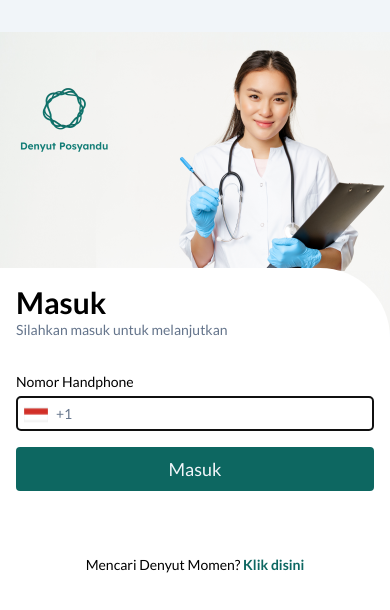
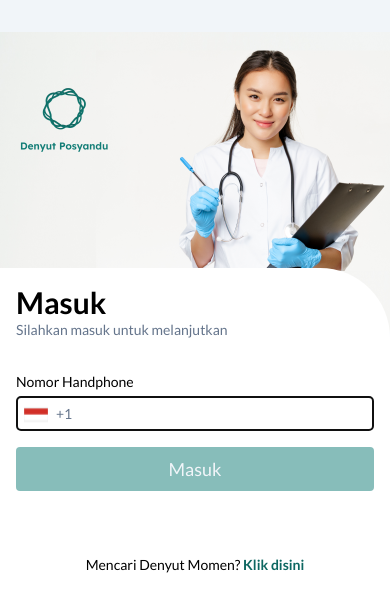
Before and after one commit to ShawnCone/denyut-mobile-2, a React Native app: screen /Login in a window 390 px wide. Shown: the top 610 px of the page. Built offline with nearby package versions, Linux system fonts and the light colour scheme.

Commit message:
fix app json and login button verify

```diff
--- a/app.json
+++ b/app.json
@@ -18,12 +18,12 @@
     },
     "android": {
       "adaptiveIcon": {
-        "foregroundImage": "./icons/app-icon.png",
+        "foregroundImage": "./assets/icons/app-icon.png",
         "backgroundColor": "#ffffff"
       }
     },
     "web": {
-      "favicon": "./icons/app-icon.png"
+      "favicon": "./assets/icons/app-icon.png"
     },
     "extra": {
       "eas": {
--- a/src/screens/auth-screens/LoginScreen.tsx
+++ b/src/screens/auth-screens/LoginScreen.tsx
@@ -28,7 +28,7 @@ export const DENYUT_MOMEN_LINK = 'https://denyut.app'
 
 type LoginScreenProps = NativeStackScreenProps<RootStackParamsList, 'Login'>
 function LoginScreen({ navigation }: LoginScreenProps) {
-  const { control, handleSubmit } = useForm<LoginFormValues>({
+  const { control, handleSubmit, formState } = useForm<LoginFormValues>({
     resolver: zodResolver(loginFormSchema),
   })
 
@@ -169,7 +169,7 @@ function LoginScreen({ navigation }: LoginScreenProps) {
               <DenyutButton
                 title="Masuk"
                 onPress={handleSubmit(onSubmit)}
-                disabled={isPending}
+                disabled={isPending || !formState.isValid}
               />
             </View>
             {/* Denyut momen section */}
```
